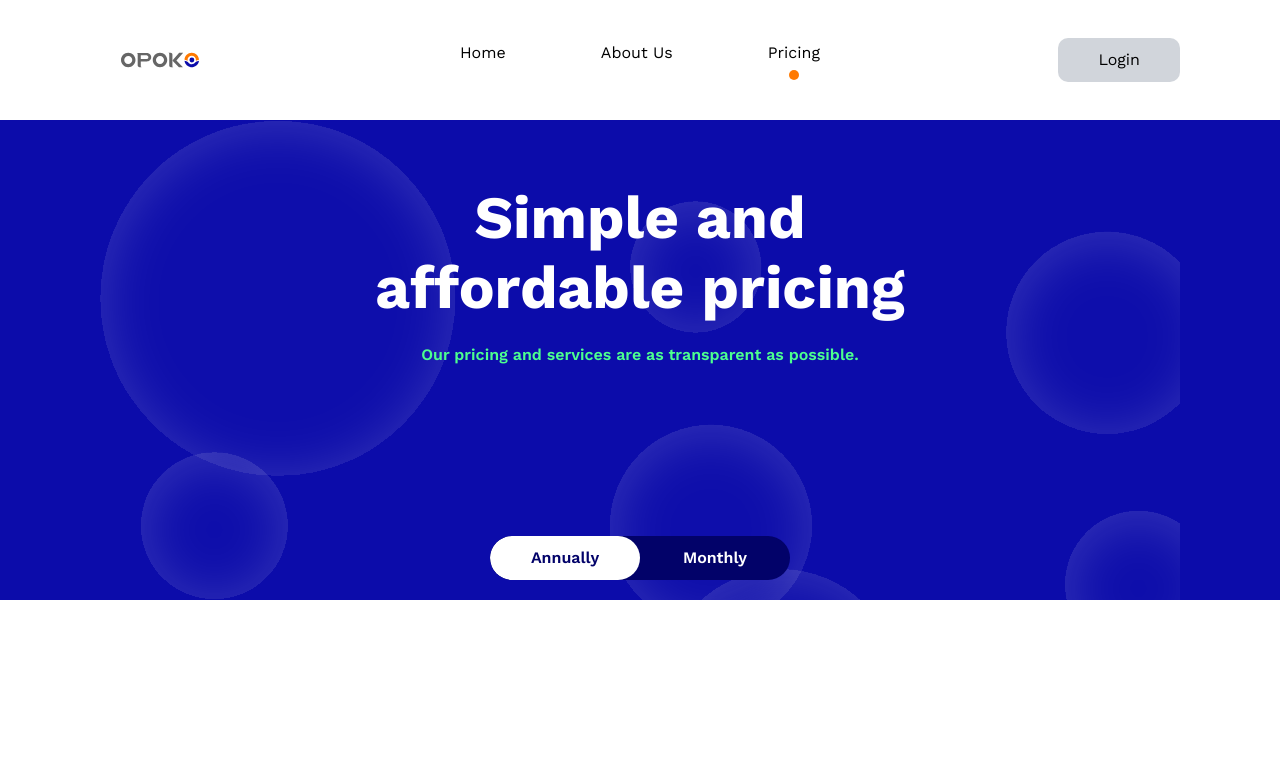
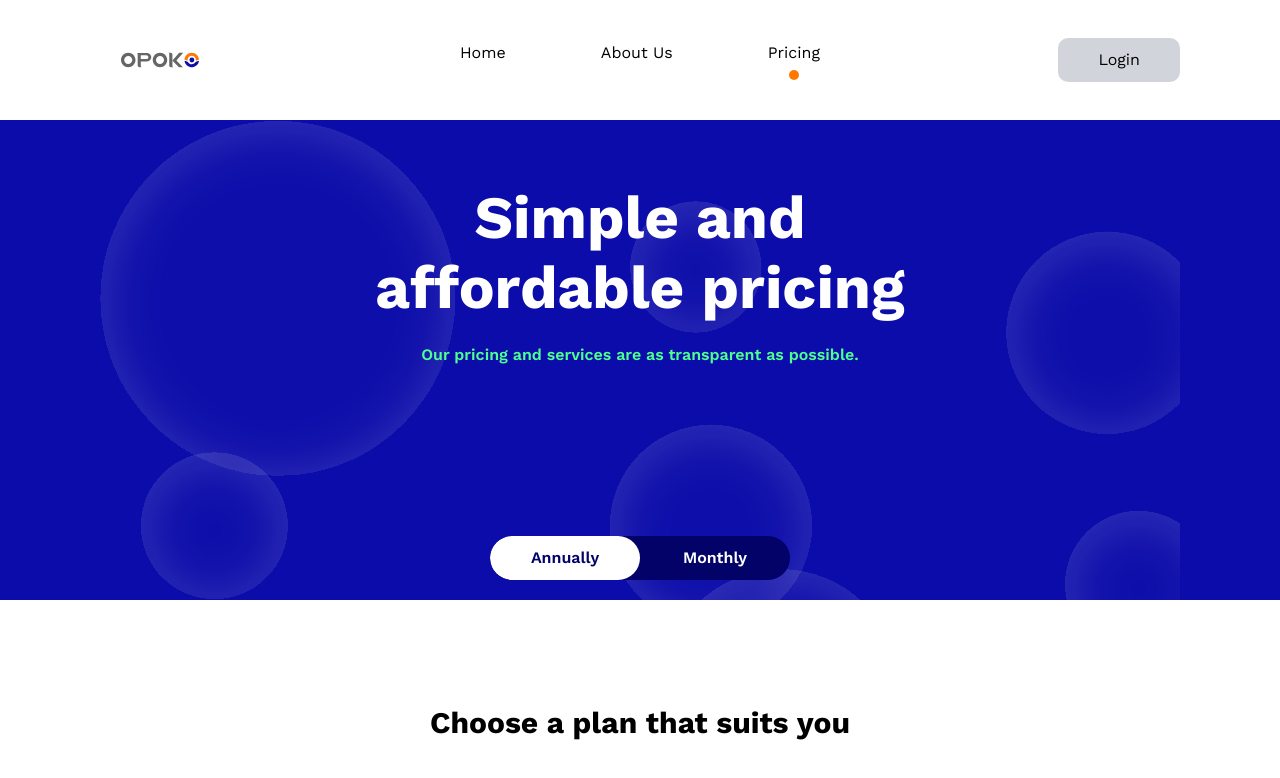
Before and after one commit to Niscolinx/opoko, a React (Vite) app: page /pricing in a window 1280 px wide. Shown: the top 778 px of the page. Built offline with nearby package versions, Linux system fonts and the light colour scheme.

Commit message:
working on about us

```diff
--- a/src/pages/Pricing.tsx
+++ b/src/pages/Pricing.tsx
@@ -66,6 +66,9 @@ function Pricing() {
           ))}
         </div>
       </section>
+      <section className='grid gap-8'>
+        <p className='font-bold text-[3rem] text-center'>Choose a plan that suits you</p>
+      </section>
     </div>
   );
 }
```
